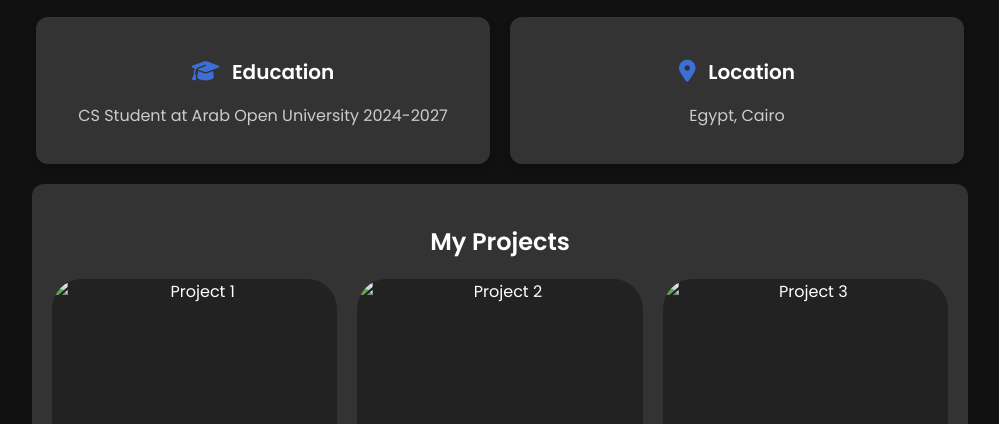
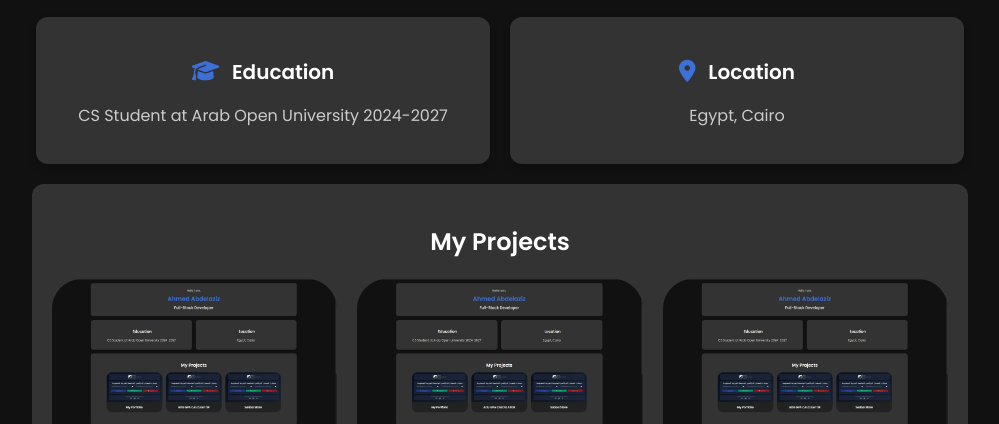
Before and after one commit to megzdev/ahmed.abdelaziz, a plain HTML site: page index.html in a window 1280 px wide. Shown: the part 190-614 px from the top of the page, without its empty margins (140-1139 px from the left). Drawn offline with Linux system fonts and the light colour scheme.

Commit message:
Update index.html

```diff
--- a/index.html
+++ b/index.html
@@ -37,7 +37,7 @@
             <div class="project-card">
                 <div class="card-inner">
                     <div class="card-front">
-                        <img src="images/ahmd.jpg" alt="Project 1">
+                        <img src="ahmd.jpg" alt="Project 1">
                         <h3>My Portfolio</h3>
                     </div>
                     <div class="card-back">
@@ -55,7 +55,7 @@
             <div class="project-card">
                 <div class="card-inner">
                     <div class="card-front">
-                        <img src="images/ahmd.jpg" alt="Project 2">
+                        <img src="ahmd.jpg" alt="Project 2">
                         <h3>AOU GPA CALCULATOR</h3>
                     </div>
                     <div class="card-back">
@@ -73,7 +73,7 @@
             <div class="project-card">
                 <div class="card-inner">
                     <div class="card-front">
-                        <img src="images/ahmd.jpg" alt="Project 3">
+                        <img src="ahmd.jpg" alt="Project 3">
                         <h3>Sadaa Store</h3>
                     </div>
                     <div class="card-back">
```
